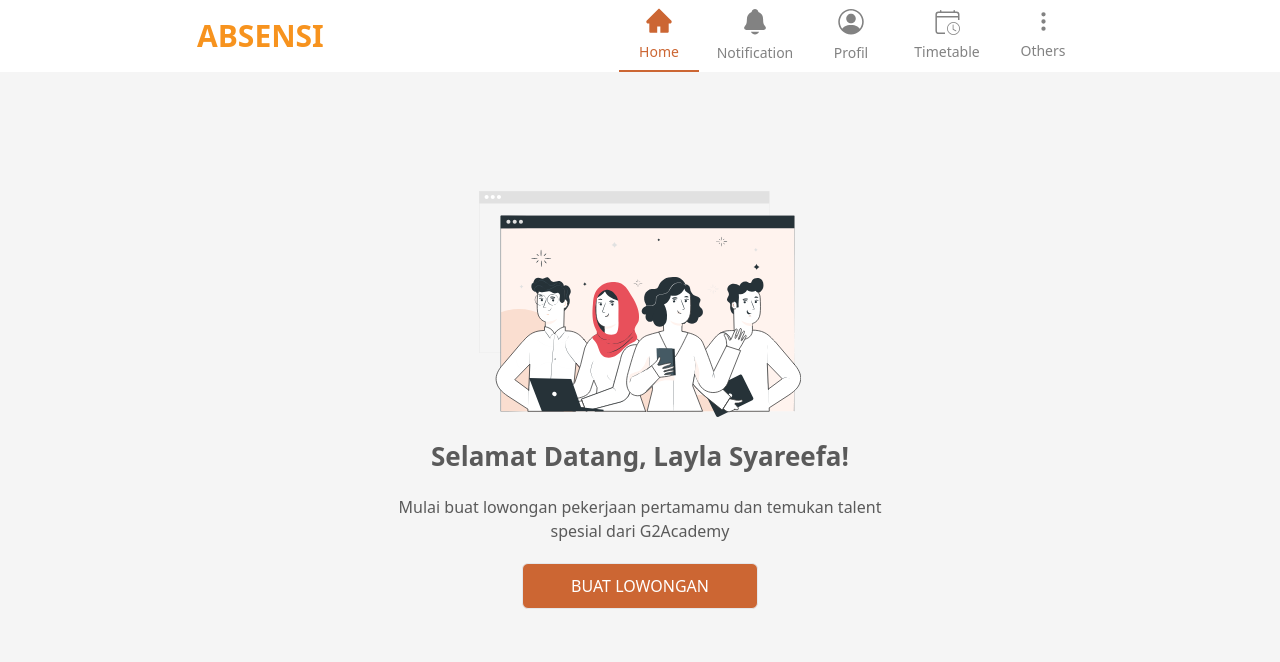
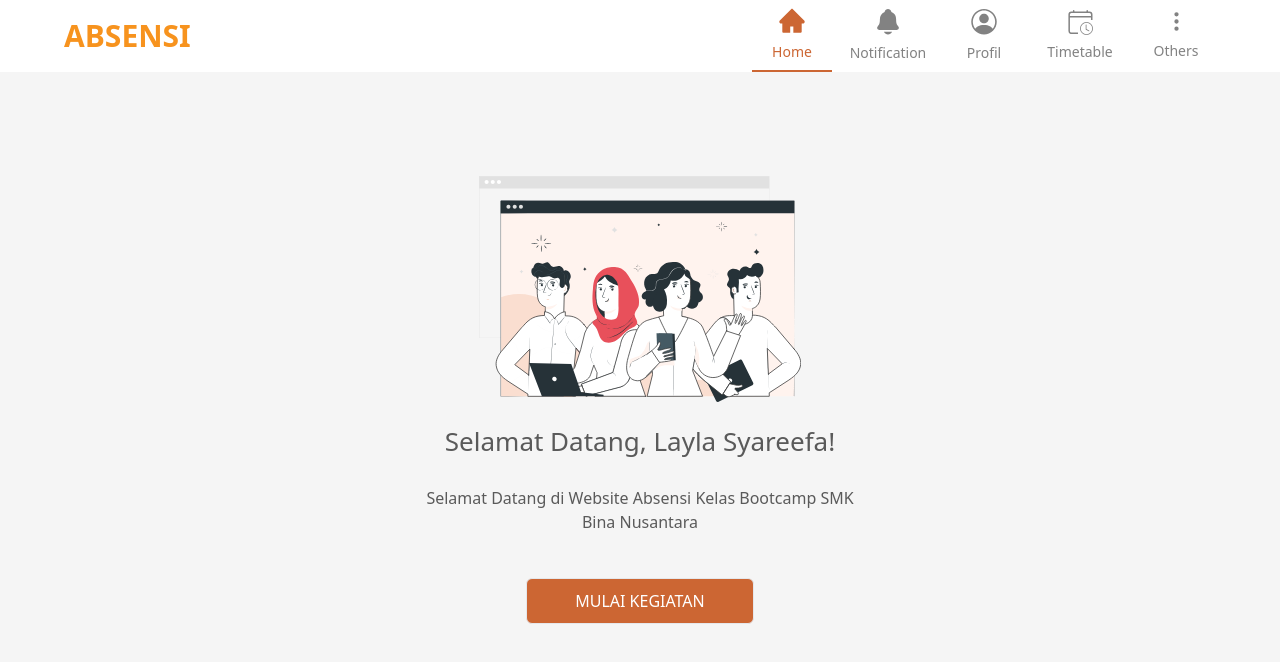
Before and after one commit to Prasetya234/absensi-web, a Nuxt app: page /dashboard in a window 1280 px wide. Shown: the top 662 px of the page. Built offline with nearby package versions, Linux system fonts and the light colour scheme.

Commit message:
update styling Navbar Component

```diff
--- a/components/NavbarComp.vue
+++ b/components/NavbarComp.vue
@@ -1,6 +1,6 @@
 <template>
   <div class="bg-[#FFFFFF] absolute w-full">
-    <div class="mx-[197px] flex justify-between">
+    <div class="mx-[5%] flex justify-between">
       <div class="app-name flex items-center">
         <p
           class="text-[#F7931E] text-[30px] leading-[41px] font-[900] uppercase"
@@ -11,11 +11,11 @@
       <div class="nav-item">
         <ul class="flex justify-center items-center gap-[16px]">
           <li
-            class="flex flex-col items-center py-2 w-[80px] space-y-2 text-[#CC6633] fill-[#CC6633] hover:text-[#CC6633] hover:fill-[#CC6633] border-b-2 border-b-[#CC6633]"
+            class="flex flex-col items-center py-2 w-[80px] space-y-2 text-[#CC6633] fill-[#CC6633] cursor-pointer hover:text-[#CC6633] hover:fill-[#CC6633] border-b-2 border-b-[#CC6633]"
           >
             <span class=""
               ><svg
-              class=""
+                class=""
                 width="32"
                 height="25.51"
                 viewBox="0 0 32 32"
@@ -31,11 +31,11 @@
             <span class="text-inherit text-[14px] leading-[20px]">Home</span>
           </li>
           <li
-            class="flex flex-col items-center py-2 w-[80px] space-y-2 text-[#828282] fill-[#828282] hover:text-[#CC6633] hover:fill-[#CC6633]"
+            class="flex flex-col items-center py-2 w-[80px] space-y-2 text-[#828282] fill-[#828282] cursor-pointer hover:text-[#CC6633] hover:fill-[#CC6633]"
           >
             <span class=""
               ><svg
-              class=""
+                class=""
                 width="26"
                 height="25.51"
                 viewBox="0 0 26 30"
@@ -53,11 +53,11 @@
             >
           </li>
           <li
-            class="flex flex-col items-center py-2 w-[80px] space-y-2 text-[#828282] fill-[#828282] hover:text-[#CC6633] hover:fill-[#CC6633]"
+            class="flex flex-col items-center py-2 w-[80px] space-y-2 text-[#828282] fill-[#828282] cursor-pointer hover:text-[#CC6633] hover:fill-[#CC6633]"
           >
             <span class=""
               ><svg
-              class=""
+                class=""
                 width="34"
                 height="25.51"
                 viewBox="0 0 34 34"
@@ -81,60 +81,8 @@
             >
           </li>
           <li
-            class="flex flex-col items-center py-2 w-[80px] space-y-2 text-[#828282] fill-[#828282] hover:text-[#CC6633] hover:fill-[#CC6633]"
+            class="flex flex-col items-center py-2 w-[80px] space-y-2 text-[#828282] fill-[#828282] cursor-pointer hover:text-[#CC6633] hover:fill-[#CC6633]"
           >
-            <!-- <span class=""
-              ><svg
-                width="32"
-                height="32"
-                viewBox="0 0 32 32"
-                fill="bg-[#ffffff]"
-                xmlns="http://www.w3.org/2000/svg"
-              >
-                <path
-                  d="M11.7497 27.3333H7.49967C5.99678 27.3333 4.55544 26.7363 3.49274 25.6736C2.43003 24.6109 1.83301 23.1696 1.83301 21.6667V8.91667C1.83301 7.41377 2.43003 5.97243 3.49274 4.90973C4.55544 3.84702 5.99678 3.25 7.49967 3.25H23.083C24.5859 3.25 26.0272 3.84702 27.0899 4.90973C28.1527 5.97243 28.7497 7.41377 28.7497 8.91667V13.1667"
-                  stroke="#EAA825"
-                  stroke-width="2.83333"
-                  stroke-linecap="round"
-                  stroke-linejoin="round"
-                />
-                <path
-                  d="M10.333 1.8335V4.66683"
-                  stroke="#EAA825"
-                  stroke-width="2.83333"
-                  stroke-linecap="round"
-                  stroke-linejoin="round"
-                />
-                <path
-                  d="M20.25 1.8335V4.66683"
-                  stroke="#EAA825"
-                  stroke-width="2.83333"
-                  stroke-linecap="round"
-                  stroke-linejoin="round"
-                />
-                <path
-                  d="M1.83301 10.3335H28.7497"
-                  stroke="#EAA825"
-                  stroke-width="2.83333"
-                  stroke-linecap="round"
-                  stroke-linejoin="round"
-                />
-                <path
-                  d="M25.208 21.1611L23.083 23.2861"
-                  stroke="#EAA825"
-                  stroke-width="2.83333"
-                  stroke-linecap="round"
-                  stroke-linejoin="round"
-                />
-                <path
-                  d="M23.0833 30.1667C26.9953 30.1667 30.1667 26.9953 30.1667 23.0833C30.1667 19.1713 26.9953 16 23.0833 16C19.1713 16 16 19.1713 16 23.0833C16 26.9953 19.1713 30.1667 23.0833 30.1667Z"
-                  stroke="#EAA825"
-                  stroke-width="2.83333"
-                  stroke-linecap="round"
-                  stroke-linejoin="round"
-                />
-              </svg>
-            </span> -->
             <span class="relative">
               <svg
                 xmlns="http://www.w3.org/2000/svg"
@@ -168,7 +116,7 @@
             >
           </li>
           <li
-            class="flex flex-col items-center py-2 w-[80px] space-y-2 text-[#828282] fill-[#828282] hover:text-[#CC6633] hover:fill-[#CC6633]"
+            class="flex flex-col items-center py-2 w-[80px] space-y-2 text-[#828282] fill-[#828282] cursor-pointer hover:text-[#CC6633] hover:fill-[#CC6633] group"
           >
             <span class="flex items-center"
               ><svg
@@ -187,6 +135,25 @@
             <span class="text-inherit text-[14px] font-[400] leading-[20px]"
               >Others</span
             >
+            <div
+              class="hidden group-hover:block absolute top-[90%] right-2 w-[18%]"
+            >
+              <span class="z-10 p-5 block space-y-3 bg-white menu">
+                <button class="w-full">
+                  <p class="text-[#828282] text-left text-base hover:text-[#CC6633] leading-[22px]">
+                    Log Out
+                  </p>
+                </button>
+                <button class="w-full">
+                  <p class="text-[#828282] text-left text-base hover:text-[#CC6633] leading-[22px]">
+                    Ganti ke Tampilan Talent
+                  </p>
+                </button>
+              </span>
+              <div
+                class="w-3 h-3 bg-white rotate-[135deg] relative -top-[6.45rem] left-[57%] arrow"
+              ></div>
+            </div>
           </li>
         </ul>
       </div>
@@ -198,3 +165,11 @@ export default {
   name: 'NavbarComponent',
 }
 </script>
+<style scoped>
+.menu {
+  box-shadow: 0px 0.5px 2px 2px #bebebe;
+}
+.arrow {
+  box-shadow: -2px 2px 2px -1px #bebebe;
+}
+</style>
--- a/pages/dashboard/index.vue
+++ b/pages/dashboard/index.vue
@@ -843,16 +843,22 @@
           </span>
         </div>
         <div class="flex justify-center">
-          <div class="text-center w-[75%] space-y-5">
-            <h2 class="text-[#5A5A5A] text-[26px] font-[600] leading-[38px]">
+          <div class="text-center w-[80%]">
+            <h2
+              class="text-[#5A5A5A] text-[26px] font-[400] leading-[38px] mb-[6%]"
+            >
               Selamat Datang, Layla Syareefa!
             </h2>
-            <p class="text-[#5A5A5A] text-[16px] font-[400] leading-[24px]">
-              Mulai buat lowongan pekerjaan pertamamu dan temukan talent spesial
-              dari G2Academy
+            <p
+              class="text-[#5A5A5A] text-[16px] font-[400] leading-[24px] mb-[10%]"
+            >
+              Selamat Datang di Website Absensi Kelas Bootcamp SMK Bina
+              Nusantara
             </p>
             <button class="border bg-[#CC6633] rounded-md py-[10px] px-[48px]">
-              <p class="uppercase text-[#FFFFFF] text-[16px] leading-[24px]">Buat Lowongan</p>
+              <p class="uppercase text-[#FFFFFF] text-[16px] leading-[24px]">
+                Mulai Kegiatan
+              </p>
             </button>
           </div>
         </div>
@@ -862,6 +868,7 @@
 </template>
 <script>
 export default {
-  name: 'Dashboard',
+  name: 'DashboardPage',
 }
 </script>
+<style scoped></style>
```
